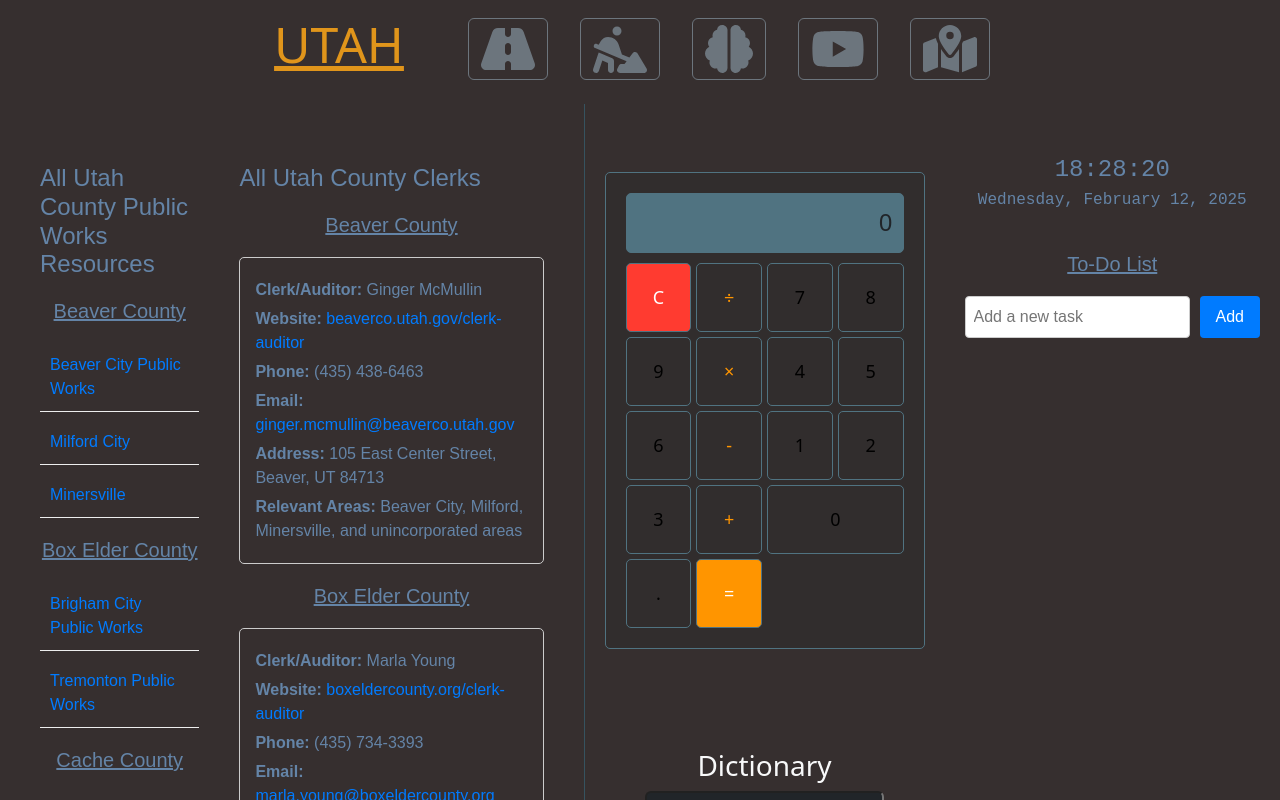
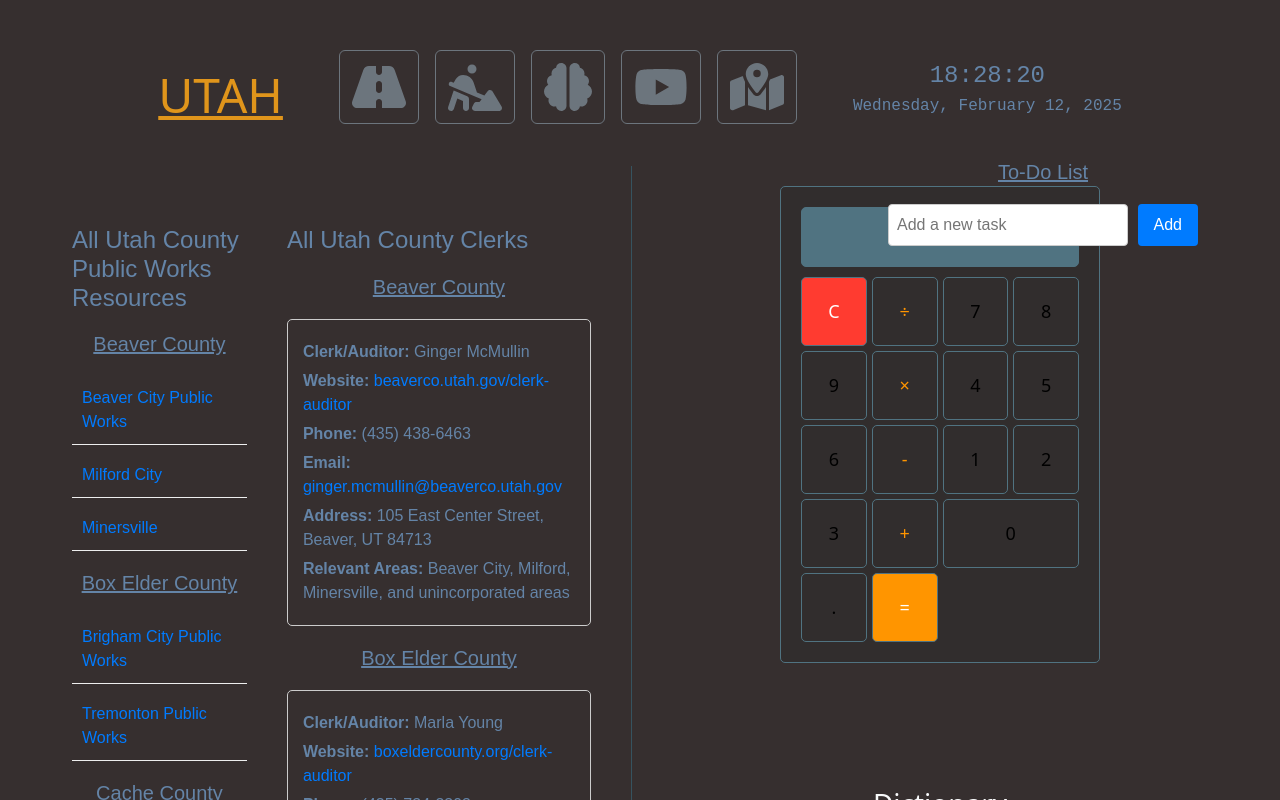
Before and after one commit to Vtencouchclimbr/Work-Site, a React (Vite) app: page / in a window 1280 px wide. Shown: the top 800 px of the page. Built offline with nearby package versions, Linux system fonts and the light colour scheme.

Commit message:
mobile first styling

```diff
--- a/src/App.css
+++ b/src/App.css
@@ -3,46 +3,101 @@
   flex-direction: column;
   min-height: 100vh;
   background-color: rgb(54, 47, 47);
+  padding: 1rem; /* Mobile padding */
 }
 
 .top-buttons {
   position: sticky;
   top: 0;
   z-index: 10;
-  background-color: rgb(54, 47, 47); /* Optional: for visibility */
-  padding: 10px 0;
+  background-color: rgb(54, 47, 47);
+  padding: 0.5rem 0; /* Reduced padding for mobile */
+  text-align: center; /* Center content on mobile */
 }
 
 .main-content {
   display: flex;
+  flex-direction: column; /* Stack vertically on mobile */
   flex: 1;
 }
 
 .sidebar {
   display: flex;
-  width: 600px;
-  height: 800px;
-  padding: 20px;
+  flex-direction: column; /* Stack content vertically on mobile */
+  width: 100%; /* Full width on mobile */
+  padding: 1rem; /* Reduced padding for mobile */
   overflow-x: auto;
-  border-right: 1px solid rgb(54, 83, 95);
   scrollbar-color: #6c757d #343a40;
   scrollbar-width: thin;
+  border-right: none; /* Remove border on mobile */
+  border-bottom: 1px solid rgb(54, 83, 95); /* Add bottom border for separation */
 }
 
 .centered-content {
   flex: 1;
   display: flex;
   flex-direction: column;
-  padding: 20px;
-  gap: 100px;
+  padding: 1rem; /* Reduced padding for mobile */
+  gap: 2rem; /* Reduced gap for mobile */
+}
+
+.aside {
+  display: flex;
+  flex-direction: column;
+  width: 100%; /* Full width on mobile */
+  padding: 1rem; /* Reduced padding for mobile */
 }
 
 .btn-outline-secondary {
   border-color: #6c757d;
   color: #6c757d;
+  padding: 0.5rem; /* Reduced padding for mobile */
 }
 
 .btn-outline-secondary:hover {
   background-color: #6c757d;
   color: white;
 }
+
+/* Media query for larger screens (md and up, 768px) */
+@media (min-width: 768px) {
+  .app-container {
+    padding: 2rem; /* Increased padding for larger screens */
+  }
+
+  .top-buttons {
+    padding: 10px 0; /* Original padding for larger screens */
+  }
+
+  .main-content {
+    flex-direction: row; /* Horizontal layout for larger screens */
+  }
+
+  .sidebar {
+    flex-direction: row; /* Original layout for larger screens */
+    width: 600px; /* Original width for larger screens */
+    height: 800px; /* Original height for larger screens */
+    padding: 20px; /* Original padding for larger screens */
+    border-right: 1px solid rgb(54, 83, 95); /* Original border for larger screens */
+    border-bottom: none; /* Remove mobile bottom border */
+  }
+
+  .centered-content {
+    padding: 20px; /* Original padding for larger screens */
+    gap: 100px; /* Original gap for larger screens */
+  }
+
+  .aside {
+    position: fixed;
+    top: 100px; /* Adjust based on top-buttons height */
+    right: 2rem; /* Align to the right with padding */
+    width: 400px; /* Fixed width for aside on larger screens */
+    padding: 20px; /* Original padding for larger screens */
+    height: calc(100vh - 120px); /* Adjust height to fit viewport */
+    overflow-y: auto; /* Enable scrolling if content overflows */
+  }
+
+  .btn-outline-secondary {
+    padding: 0.75rem; /* Slightly larger padding for larger screens */
+  }
+}
--- a/src/App.jsx
+++ b/src/App.jsx
@@ -11,7 +11,7 @@ import {
 
 import 'bootstrap/dist/css/bootstrap.min.css';
 import 'bootstrap/dist/js/bootstrap.bundle.min.js';
-import './App.css'
+import './App.css';
 
 import Dictionary from './components/Dictionary';
 import Calculator from './components/Calculator';
@@ -24,55 +24,74 @@ function App() {
   return (
     <div className="app-container">
       {/* Top bar for buttons */}
-      <div className="d-flex justify-content-center top-buttons">
-      <h1 className="me-5 mt-1" style={{ color:'rgb(224, 149, 27)', fontSize:'50px', textDecoration:'underline' }}>UTAH</h1>
-        <a href="https://www.udot.utah.gov/connect/" target="_blank" rel="noopener noreferrer">
-          <button type="button" className="btn btn-outline-secondary mx-3 my-2">
-            <FontAwesomeIcon icon={faRoad} size="3x" />
+      <div className="d-flex flex-column flex-md-row justify-content-center align-items-center top-buttons">
+        <h1 className="mt-3 mb-3 mb-md-0 me-md-5" style={{ color: 'rgb(224, 149, 27)', fontSize: 'clamp(2rem, 5vw, 3rem)', textDecoration: 'underline' }}>
+          UTAH
+        </h1>
+        <div className="d-flex flex-wrap justify-content-center">
+          <a href="https://www.udot.utah.gov/connect/" target="_blank" rel="noopener noreferrer" className="m-2">
+            <button type="button" className="btn btn-outline-secondary">
+              <FontAwesomeIcon icon={faRoad} size="lg" className="d-block d-md-none" />
+              <FontAwesomeIcon icon={faRoad} size="3x" className="d-none d-md-block" />
             </button>
           </a>
-        <a href="https://www.bluestakes.org/" target="_blank" rel="noopener noreferrer">
-          <button type="button" className="btn btn-outline-secondary mx-3 my-2">
-            <FontAwesomeIcon icon={faPersonDigging} size="3x" />
+          <a href="https://www.bluestakes.org/" target="_blank" rel="noopener noreferrer" className="m-2">
+            <button type="button" className="btn btn-outline-secondary">
+              <FontAwesomeIcon icon={faPersonDigging} size="lg" className="d-block d-md-none" />
+              <FontAwesomeIcon icon={faPersonDigging} size="3x" className="d-none d-md-block" />
             </button>
           </a>
-        <a href="https://chatgpt.com/" target="_blank" rel="noopener noreferrer">
-          <button type="button" className="btn btn-outline-secondary mx-3 my-2">
-            <FontAwesomeIcon icon={faBrain} size="3x" />
+          <a href="https://chatgpt.com/" target="_blank" rel="noopener noreferrer" className="m-2">
+            <button type="button" className="btn btn-outline-secondary">
+              <FontAwesomeIcon icon={faBrain} size="lg" className="d-block d-md-none" />
+              <FontAwesomeIcon icon={faBrain} size="3x" className="d-none d-md-block" />
             </button>
           </a>
-        <a href="https://www.youtube.com/" target="_blank" rel="noopener noreferrer">
-          <button type="button" className="btn btn-outline-secondary mx-3 my-2">
-            <FontAwesomeIcon icon={faYoutube} size="3x" />
+          <a href="https://www.youtube.com/" target="_blank" rel="noopener noreferrer" className="m-2">
+            <button type="button" className="btn btn-outline-secondary">
+              <FontAwesomeIcon icon={faYoutube} size="lg" className="d-block d-md-none" />
+              <FontAwesomeIcon icon={faYoutube} size="3x" className="d-none d-md-block" />
             </button>
           </a>
-        <a href="https://www.google.com/maps" target="_blank" rel="noopener noreferrer">
-          <button type="button" className="btn btn-outline-secondary mx-3 my-2">
-            <FontAwesomeIcon icon={faMapLocationDot} size="3x" />
+          <a href="https://www.google.com/maps" target="_blank" rel="noopener noreferrer" className="m-2">
+            <button type="button" className="btn btn-outline-secondary">
+              <FontAwesomeIcon icon={faMapLocationDot} size="lg" className="d-block d-md-none" />
+              <FontAwesomeIcon icon={faMapLocationDot} size="3x" className="d-none d-md-block" />
             </button>
           </a>
+          <div className="ms-5 mt-3">
+            <Clock />
+          </div>
+        </div>
       </div>
 
       {/* Main content area */}
-      <div className="main-content">
-        {/* Left sidebar for PublicWorksLinks */}
-        <div className="sidebar">
+      <div className="main-content d-flex flex-column flex-md-row mt-4">
+        {/* Sidebar for PublicWorksLinks and CountyClerks */}
+        <div className="sidebar col-12 col-md-3 mb-4 mb-md-0">
           <PublicWorksLinks />
           <CountyClerks />
         </div>
 
         {/* Centered content for Calculator and Dictionary */}
-        <div className="centered-content d-flex flex-column mt-5">
+        <div className="centered-content col-12 col-md-6 d-flex flex-column mb-4 mb-md-0">
+          <div className="mb-4">
             <Calculator />
+          </div>
+          <div className="mb-4">
             <Dictionary />
           </div>
-        <div className="d-flex flex-column mt-5">
-        <Clock />
+        </div>
+
+        {/* Aside for Clock and TodoList (fixed on larger screens) */}
+        <aside className="aside col-12 col-md-3 d-flex flex-column mb-4 mb-md-0">
+          <div className="mb-4">
             <TodoList />
           </div>
+        </aside>
       </div>
     </div>
-  )
+  );
 }
 
 export default App;
--- a/src/components/TodoList.jsx
+++ b/src/components/TodoList.jsx
@@ -42,6 +42,13 @@ const TodoList = () => {
     setNewTask(e.target.value);
   };
 
+  // Handle Enter key press to add task
+  const handleKeyPress = (e) => {
+    if (e.key === 'Enter') {
+      handleAddTask();
+    }
+  };
+
   return (
     <div className="todo-list">
       <h2>To-Do List</h2>
@@ -50,6 +57,7 @@ const TodoList = () => {
           type="text"
           value={newTask}
           onChange={handleInputChange}
+          onKeyDown={handleKeyPress}
           placeholder="Add a new task"
         />
         <button onClick={handleAddTask}>Add</button>
```
Lines whose indentation alone changed are shown as unchanged.
